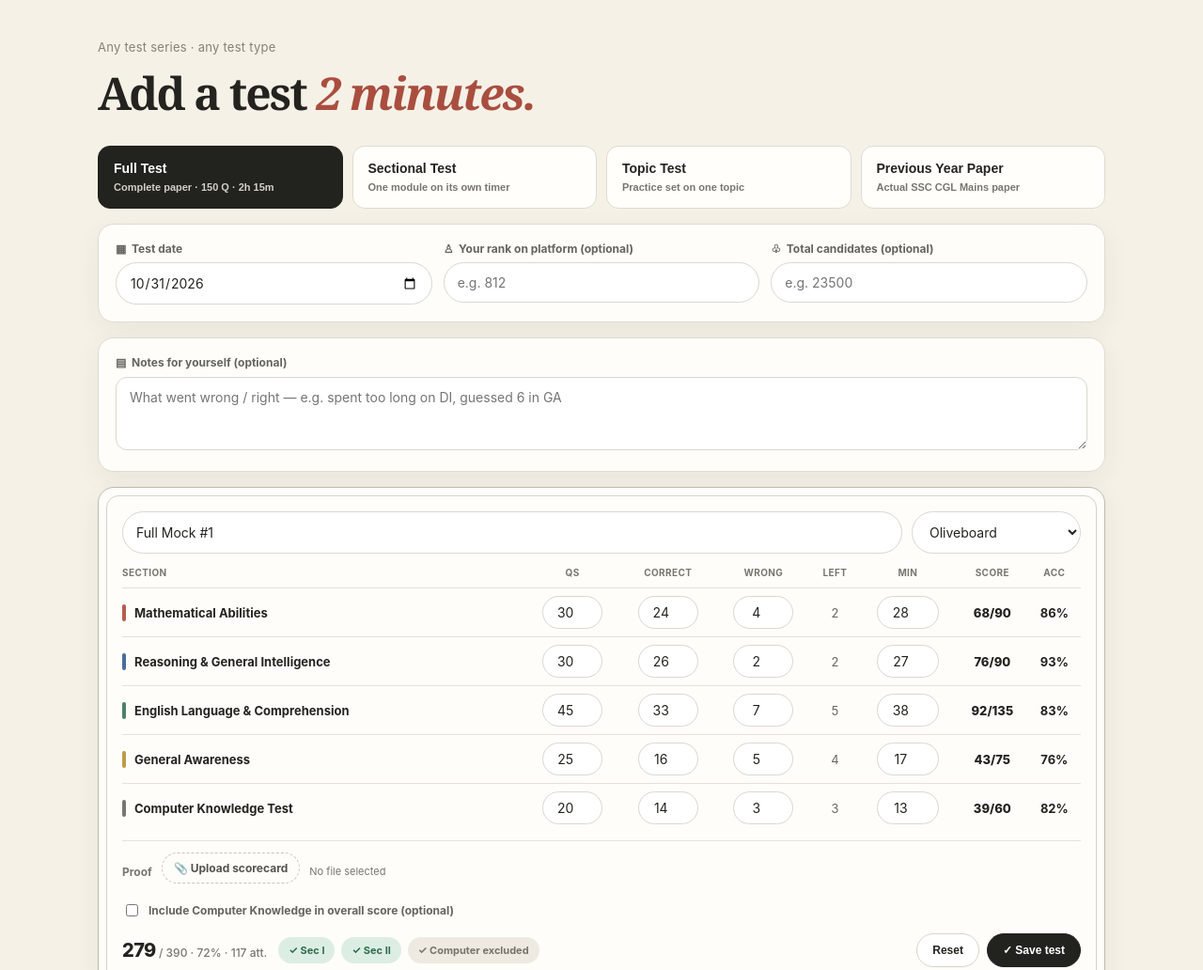
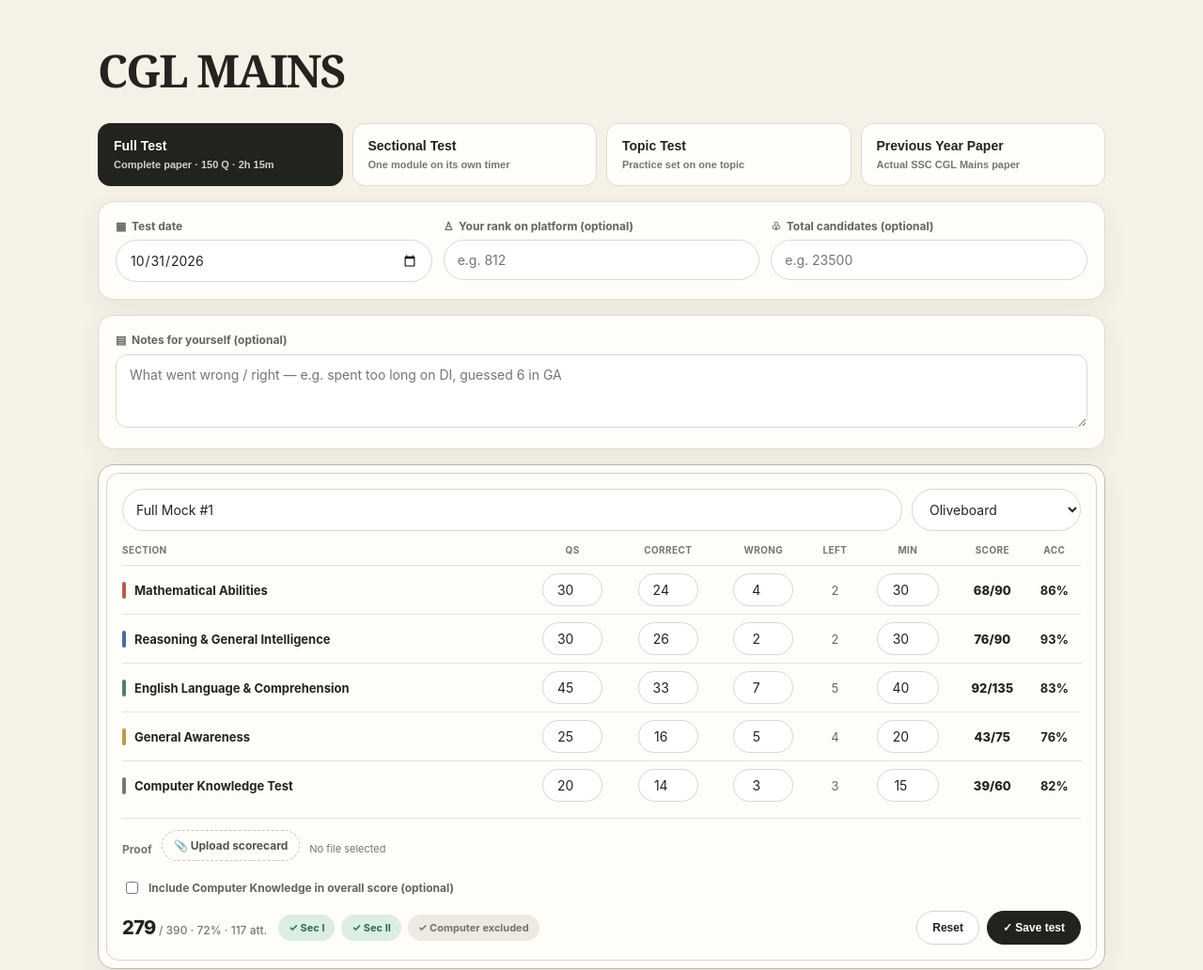
Before and after one commit to gopesh1234/mathsPractice, a plain HTML site: page index.html in a window 1280 px wide. Shown: the top 1032 px of the page at 94% size. Drawn offline with nearby package versions, Linux system fonts and the light colour scheme.

Commit message:
Update index.html

```diff
--- a/index.html
+++ b/index.html
@@ -1018,8 +1018,7 @@
 </head>
 <body>
     <div class="page">
-        <div class="eyebrow">Any test series · any test type</div>
-        <h1>Add a test <em>2 minutes.</em></h1>
+        <h1>CGL MAINS</em></h1>
 
         <div class="test-types" id="testTypes">
             <button type="button" class="type-btn active" data-type="Full Test"><strong>Full Test</strong><span>Complete paper · 150 Q · 2h 15m</span></button>
@@ -1146,7 +1145,7 @@
         <td><input class="section-input correct" type="number" min="0" value="${s.id === "math" ? 24 : s.id === "reason" ? 26 : s.id === "english" ? 33 : s.id === "ga" ? 16 : 14}" aria-label="${s.name} correct"></td>
         <td><input class="section-input wrong" type="number" min="0" value="${s.id === "math" ? 4 : s.id === "reason" ? 2 : s.id === "english" ? 7 : s.id === "ga" ? 5 : 3}" aria-label="${s.name} wrong"></td>
         <td class="derived left">2</td>
-        <td><input class="section-input minutes" type="number" min="0" value="${s.id === "math" ? 28 : s.id === "reason" ? 27 : s.id === "english" ? 38 : s.id === "ga" ? 17 : 13}" aria-label="${s.name} minutes"></td>
+        <td><input class="section-input minutes" type="number" min="0" value="${s.id === "math" ? 30 : s.id === "reason" ? 30 : s.id === "english" ? 40 : s.id === "ga" ? 20 : 15}" aria-label="${s.name} minutes"></td>
         <td class="score section-score">68/${s.marks}</td>
         <td class="accuracy section-accuracy">86%</td>
         </tr>`).join("");
```
